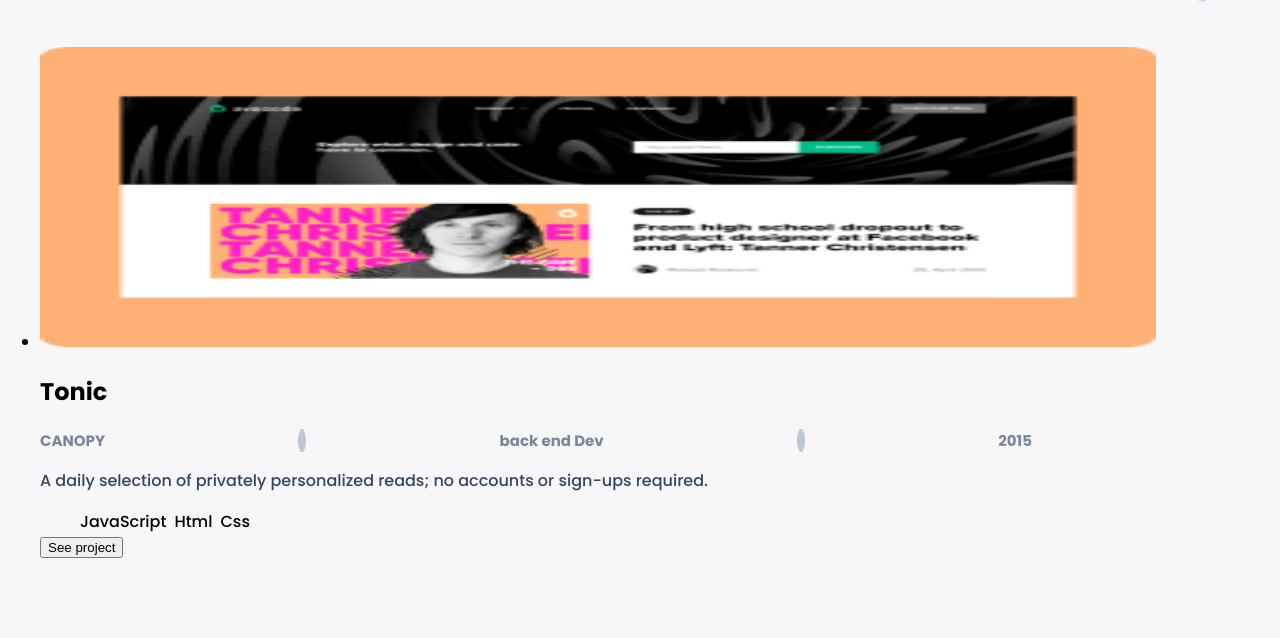
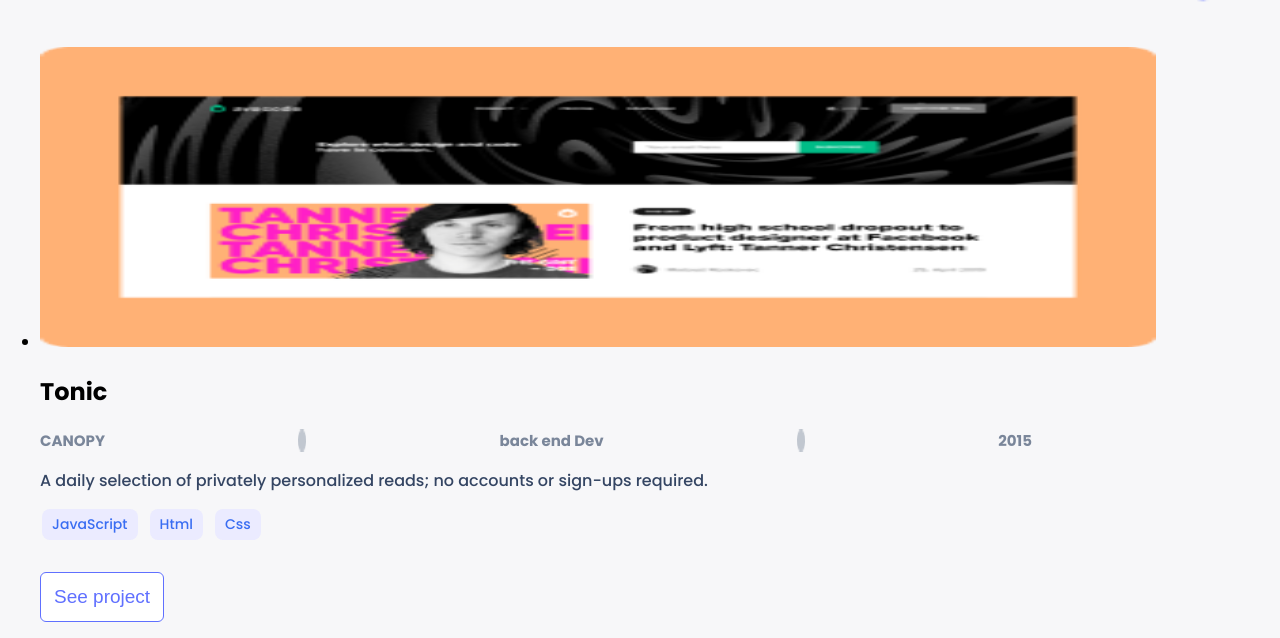
Before and after one commit to henrykgggg/my-portofolio, a website: page index.html in a window 1280 px wide. Shown: the part 555-1193 px from the top of the page. Before the commit the page ends 1130 px from the top, so only its background shows below. Drawn offline with Linux system fonts and the light colour scheme.

Commit message:
adding styles on buttons

```diff
--- a/style.css
+++ b/style.css
@@ -108,5 +108,52 @@ body {
   display: flex;
   flex-direction: row;
   gap: 8px;
+  padding-left: 0%;
   list-style-type: none;
+  justify-content: flex-start;
 }
+
+.language-item {
+  background: #ebebff;
+  border-radius: 8px;
+  padding: 5px 10px;
+  margin: 0 2px;
+  font-size: 14px;
+  color: #396df2;
+}
+
+button {
+  cursor: pointer;
+}
+
+button:enabled {
+  color: #6070ff;
+  background-color: #fff;
+  border-color: #6070ff;
+}
+
+button:hover {
+  color: #fff;
+  background-color: #6070ff;
+}
+
+button:active {
+  background-color: #2230d2;
+  color: #fff;
+}
+
+button:disabled {
+  color: #5e6c84;
+  border-color: #5e6c84;
+  background-color: #fff;
+}
+
+.click-btn {
+  font-size: 19px;
+  color: #396df2;
+  padding: 13px;
+  background-color: transparent;
+  margin-top: 2rem;
+  border: 1px solid #396df2;
+  border-radius: 6px;
+}
```
